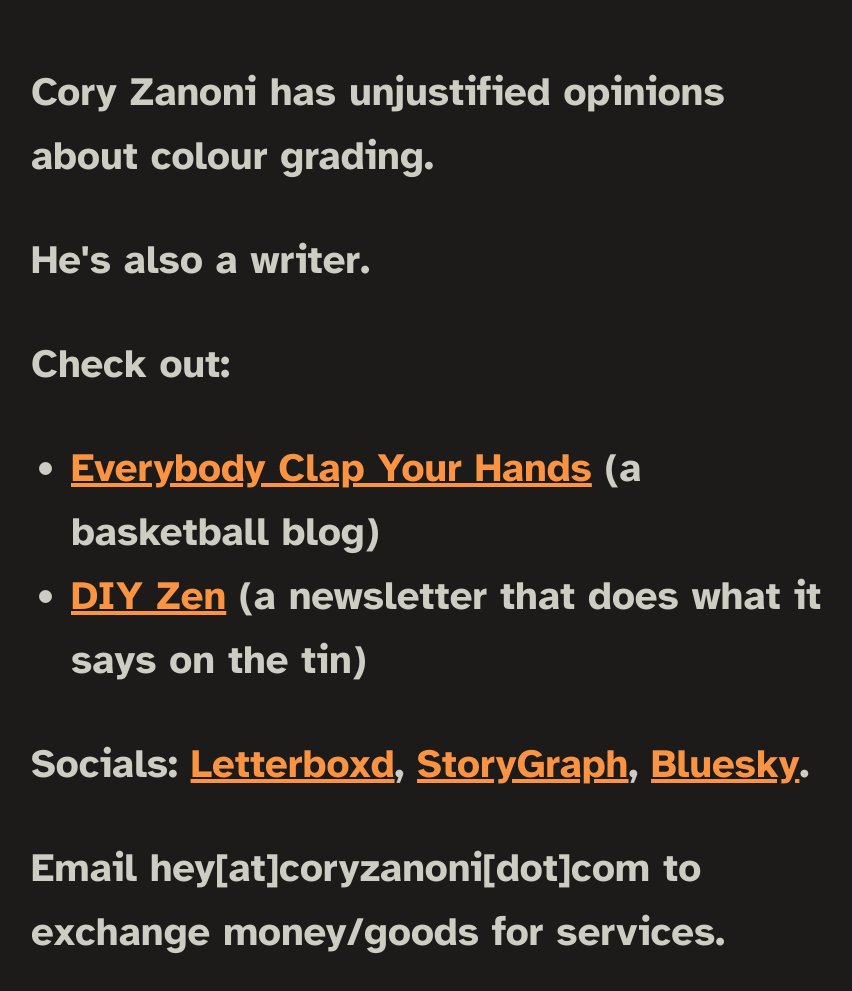
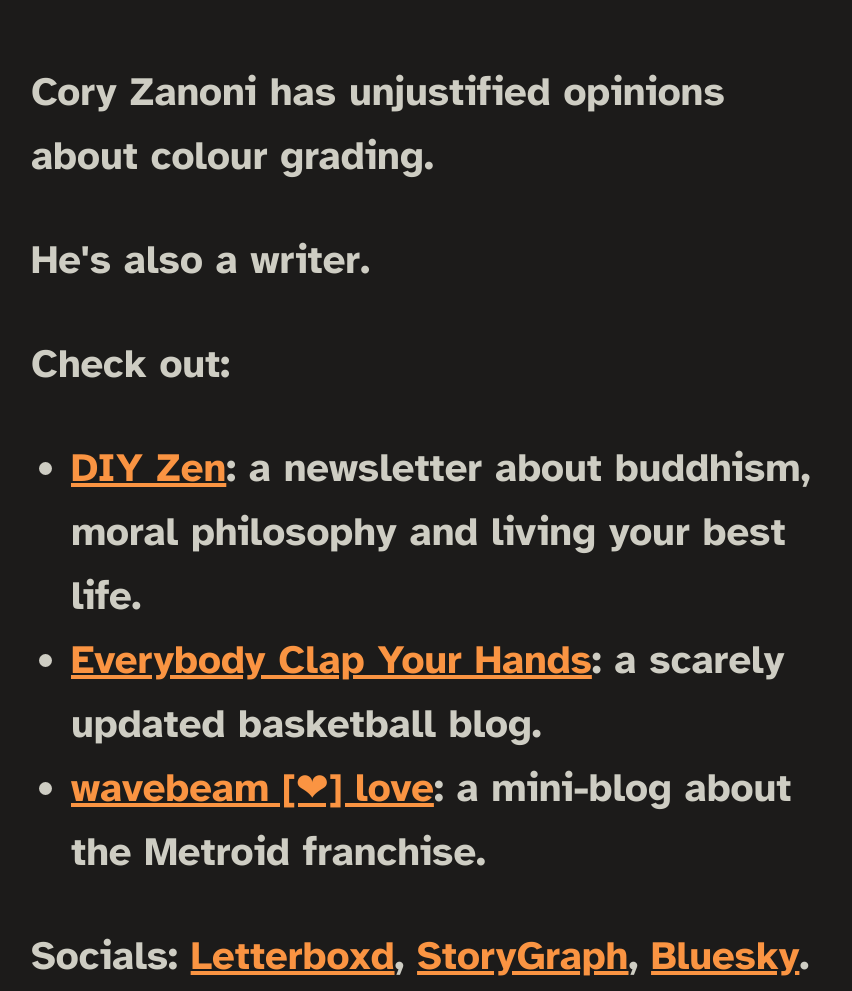
Before and after one commit to inonaz/cz_v2, a plain HTML site: page index.html in a window 1280 px wide. Shown: the top 991 px of the page, without its empty margins (209-1061 px from the left). Drawn offline with Linux system fonts and the light colour scheme.

Commit message:
updated home page

```diff
--- a/index.html
+++ b/index.html
@@ -12,8 +12,9 @@
 <p>He's also a writer.</p>
 <p>Check out:
 <ul>
-    <li><a href="https://clapclapclapclapclapclapclapclapclap.com">Everybody Clap Your Hands</a> (a basketball blog)</li>
-    <li><a href="https://www.diyzen.co">DIY Zen</a> (a newsletter that does what it says on the tin)</li>
+        <li><a href="https://www.diyzen.co">DIY Zen</a>: a newsletter about buddhism, moral philosophy and living your best life.</li>
+    <li><a href="https://clapclapclapclapclapclapclapclapclap.com">Everybody Clap Your Hands</a>: a scarely updated basketball blog.</li>
+    <li><a href="https://www.wavebeam.love">wavebeam [❤] love</a>: a mini-blog about the Metroid franchise.</li>
 </ul></p>
 <p>Socials: <a href="https://letterboxd.com/idkcz/">Letterboxd</a>, <a href="https://app.thestorygraph.com/profile/idkcz">StoryGraph</a>, <a href="https://bsky.app/profile/idkcz.bsky.social">Bluesky</a>.</p>
     <p>Email hey[at]coryzanoni[dot]com to exchange money/goods for services.</p>
```
